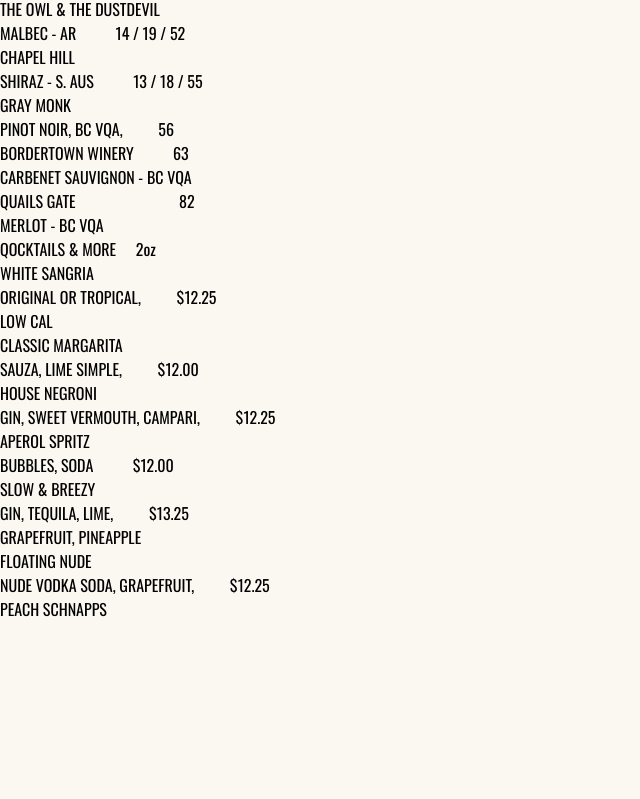
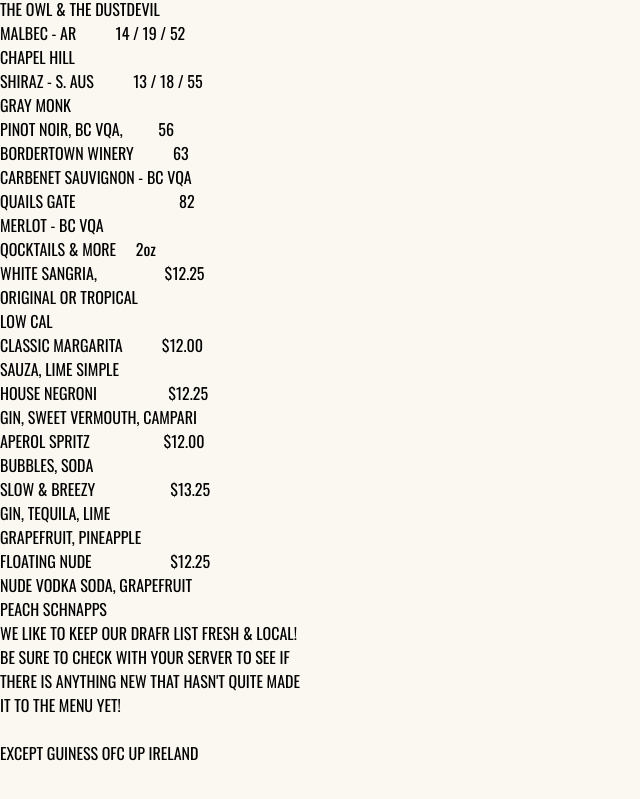
Before and after one commit to paulomczcoelho/WebDevelopment-1-Final-Project, a website: page index.html in a window 1280 px wide. Shown: the part 5045-5844 px from the top of the page, without its empty margins (0-640 px from the left). Drawn offline with nearby package versions, Linux system fonts and the light colour scheme.

Commit message:
MenuDrinkDone

```diff
--- a/index.html
+++ b/index.html
@@ -433,24 +433,34 @@
                         <p class="drink-details">CARBENET SAUVIGNON - BC VQA</p>
                         <p class="drink">QUAILS GATE &emsp;&emsp;&emsp;&emsp;&emsp;&emsp;<span class="drink-price"> 82</span></p>
                         <p class="drink-details">MERLOT - BC VQA</p>
-                        <p class="item-drink">QOCKTAILS & MORE <span class="drink-price">&emsp;2oz</span></p>
-                        <p class="drink">WHITE SANGRIA</p>
-                        <p class="drink-details">ORIGINAL OR TROPICAL,&emsp;&emsp; <span class="drink-price">$12.25</span></p>
+                        <p class="item-drink margin-top">QOCKTAILS & MORE <span class="drink-price">&emsp;2oz</span></p>
+                        <p class="drink">WHITE SANGRIA,&emsp;&emsp;&emsp;&emsp; <span class="drink-price">$12.25</span></p>
+                        <p class="drink-details">ORIGINAL OR TROPICAL</p>
                         <p class="drink-details-wine">LOW CAL</p>
-                        <p class="drink">CLASSIC MARGARITA</p>
-                        <p class="drink-details">SAUZA, LIME SIMPLE,&emsp;&emsp; <span class="drink-price">$12.00</span></p>
-                        <p class="drink">HOUSE NEGRONI</p>
-                        <p class="drink-details">GIN, SWEET VERMOUTH, CAMPARI,&emsp;&emsp; <span class="drink-price">$12.25</span></p>
-                        <p class="drink">APEROL SPRITZ</p>
-                        <p class="drink-details">BUBBLES, SODA &emsp;&emsp; <span class="drink-price">$12.00</span></p>
-                        <p class="drink">SLOW & BREEZY</p>
-                        <p class="drink-details">GIN, TEQUILA, LIME,&emsp;&emsp; <span class="drink-price">$13.25</span></p>
+                        <p class="drink">CLASSIC MARGARITA &emsp;&emsp; <span class="drink-price">$12.00</span></p>
+                        <p class="drink-details">SAUZA, LIME SIMPLE</p>
+                        <p class="drink">HOUSE NEGRONI &emsp;&emsp;&emsp;&emsp; <span class="drink-price">$12.25</span></p>
+                        <p class="drink-details">GIN, SWEET VERMOUTH, CAMPARI</p>
+                        <p class="drink">APEROL SPRITZ &emsp;&emsp;&emsp;&nbsp;&nbsp;&nbsp;&nbsp;&nbsp; <span class="drink-price">$12.00</span></p>
+                        <p class="drink-details">BUBBLES, SODA</p>
+                        <p class="drink">SLOW & BREEZY &emsp;&emsp;&emsp;&emsp;&nbsp; <span class="drink-price">$13.25</span></p>
+                        <p class="drink-details">GIN, TEQUILA, LIME</p>
                         <p class="drink-details-wine">GRAPEFRUIT, PINEAPPLE</p>
-                        <p class="drink">FLOATING NUDE</p>
-                        <p class="drink-details">NUDE VODKA SODA, GRAPEFRUIT,&emsp;&emsp; <span class="drink-price">$12.25</span></p>
+                        <p class="drink">FLOATING NUDE &emsp;&emsp;&emsp;&emsp;&nbsp;&nbsp; <span class="drink-price">$12.25</span></p>
+                        <p class="drink-details">NUDE VODKA SODA, GRAPEFRUIT</p>
                         <p class="drink-details-wine">PEACH SCHNAPPS</p>
-                     </div>
-                 </div>
+                        <div class="margin-top">
+                            <p class="border-top"></p>
+                            <p class="obs-text">WE LIKE TO KEEP OUR DRAFR LIST FRESH & LOCAL!</p>
+                            <p class="obs-text">BE SURE TO CHECK WITH YOUR SERVER TO SEE IF</p>
+                            <p class="obs-text">THERE IS ANYTHING NEW THAT HASN'T QUITE MADE</p>
+                            <p class="obs-text">IT TO THE MENU YET!</p>
+                            <br>
+                            <p class="obs-text text-center">EXCEPT GUINESS OFC UP IRELAND</p>
+                        </div>
+
+                    </div>
+                    </div>
 
 
 
--- a/scss/_media.scss
+++ b/scss/_media.scss
@@ -1119,7 +1119,7 @@
         p.drinks-text{
             letter-spacing: 5px;
             border-bottom: 2px solid #2D7276;
-            width: 92%;
+            width: 98%;
             margin-bottom: 10px;
         }
         .overlay-content-drinks{
@@ -1129,12 +1129,15 @@
             top: 8%;
             .item-drink{
                 width: 100%;
+                margin-top: 15px;
                 margin-bottom: 3px;
                 border-bottom: 1px dotted black;
                 letter-spacing: 1px;
             }
             .drink-price{
                 font-size: 9px;
+                box-sizing: border-box;
+                margin-right: 3px;
             }
             .container-drinks{
                 display: flex;
@@ -1183,6 +1186,19 @@
                 .margin-top{
                     margin-top: 45px;
                 }
+                .border-top{
+                    border-top: 1px dotted #2D7276;
+                    margin-top: 45px;
+                    margin-bottom: 7px;
+                    width: 100%;
+                }
+                .obs-text{
+                    font-size: 9px;
+                }
+                .text-center{
+                    text-align: center;
+                }
+
             }
 
 
```
Also changed, not shown: css/style.css, 1 other file.
